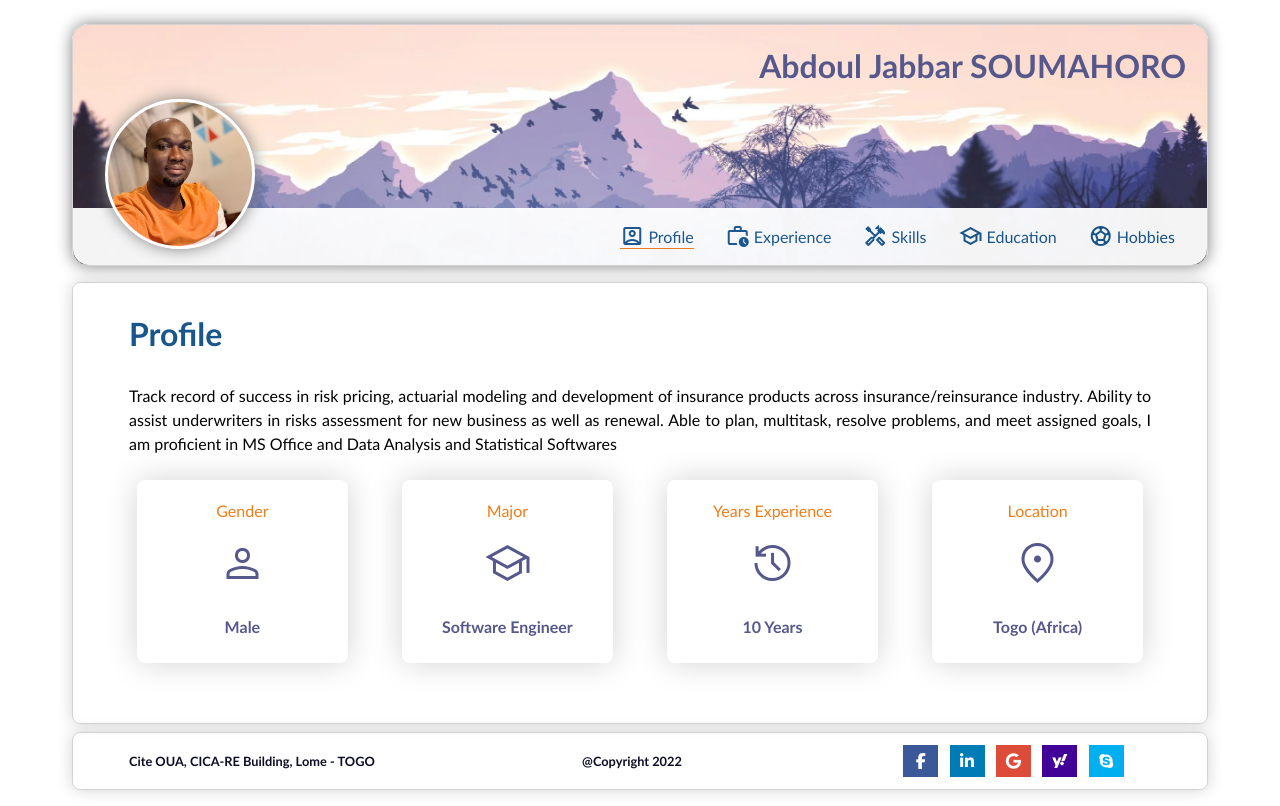
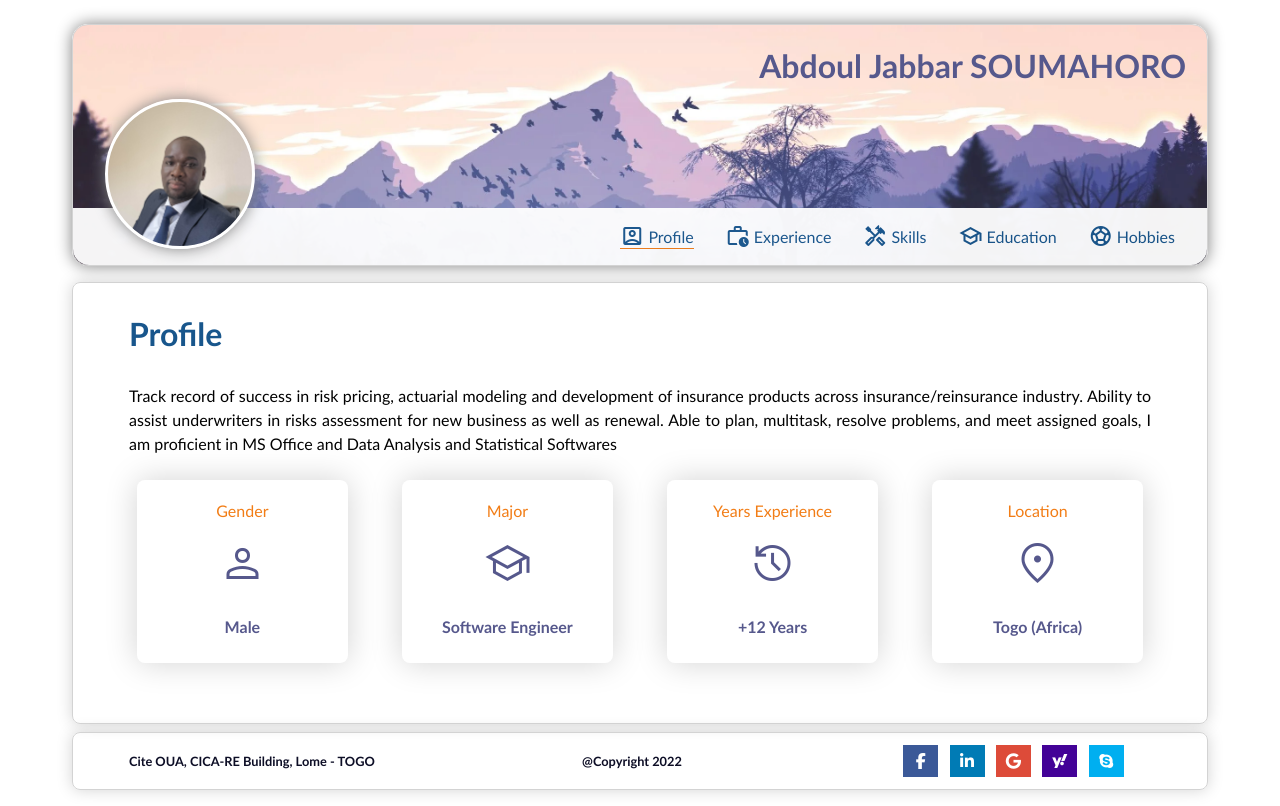
Before and after one commit to Abdoul-Jabbar/Portfolio, a plain HTML site: page index.html in a window 1280 px wide. Drawn offline with nearby package versions, Linux system fonts and the light colour scheme.

Commit message:
Editing profile picture

```diff
--- a/index.html
+++ b/index.html
@@ -48,7 +48,7 @@
                 <div class="item">
                     <p>Years Experience</p>
                     <span class="material-symbols-outlined">history</span>
-                    <h4>10 Years</h4>
+                    <h4>+12 Years</h4>
                 </div>
                 <div class="item">
                     <p>Location</p>
--- a/style.css
+++ b/style.css
@@ -22,7 +22,7 @@ header {
 }
 
 header .profile {
-    background-image: url("./img/profile-4.jpg");
+    background-image: url("./img/profile-5.jpg");
     background-repeat: no-repeat;
     background-position: center;
     background-size: cover;
```
Also changed, not shown: img/profile-5.jpg (added).
